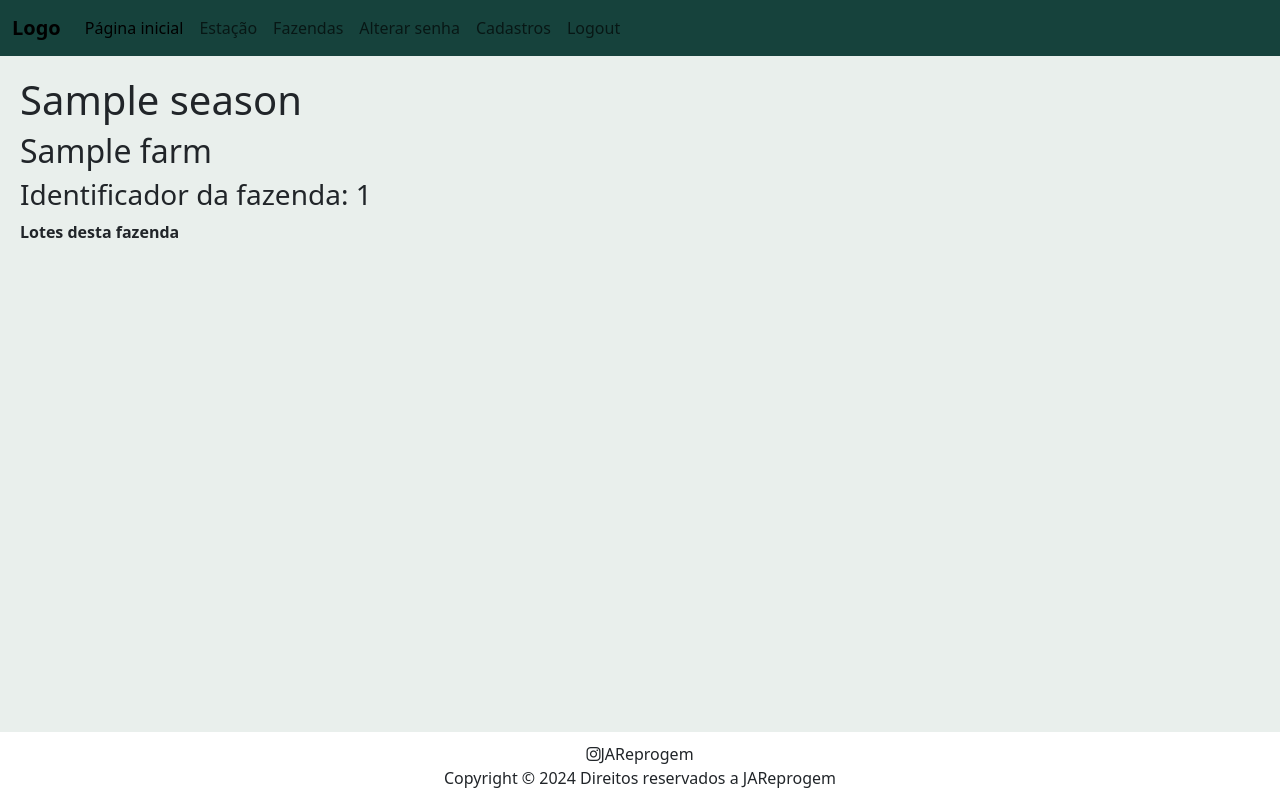
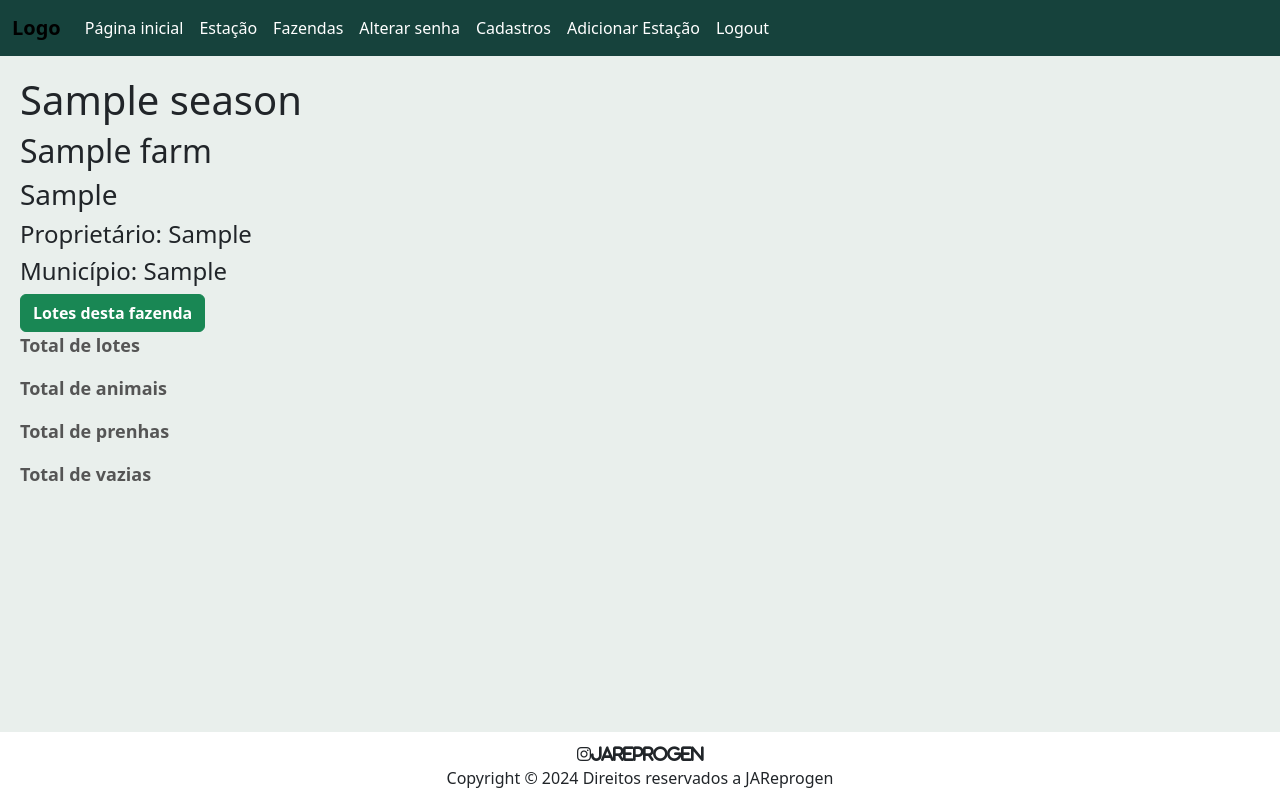
Before and after one commit to JoaoPedroTS/projetoGamma, a Django app: page /farm/1/season/1 in a window 1280 px wide. Run offline with Django 5.2, Linux system fonts and the light colour scheme; a user stored in the database is signed in; tables that the repository leaves empty hold one stand-in row (values such as "Sample post"); some libraries are stand-ins or nearby versions.

Commit message:
feat: add season creation functionality and style adjustments
- Implemented the season creation feature accessible only to superusers.
- Added conditional navbar link for season creation, visible to superusers.
- Refined styling across pages to improve UI consistency and user experience.
- Added error handling for season form validation, especially for farms selection.

```diff
--- a/src/batch/templates/batch/batch-index.html
+++ b/src/batch/templates/batch/batch-index.html
@@ -8,7 +8,7 @@
 </head>
 <body>
     {% block body %}
-        <h3> Identificador da fazenda: {{ farm.id }} -- Identificador da {{ season.season_name }} -- {{ season.id }} </h3>
+        <h3> Fazenda: {{ farm.farm_name }}  {{ farm.farm_acronym }} -- Estação: {{ season.season_name }} </h3>
         {% if batch_list %}
             <!-- Search bar -->
             <div class="row">
--- a/src/farm/templates/farm/base.html
+++ b/src/farm/templates/farm/base.html
@@ -50,18 +50,21 @@
           </button>
           <div class="collapse navbar-collapse" id="navbarNavAltMarkup">
             <div class="navbar-nav">
-              <a class="nav-link active" aria-current="page" href="/">Página inicial</a>
+              <a class="nav-link active text-white" aria-current="page" href="/">Página inicial</a>
               {% if user.is_authenticated %}
-                <a class="nav-link" href="{% url 'season_index' %}">Estação</a>
-                <a class="nav-link" href="{% url 'farm_index' %}">Fazendas</a>
-                <a class="nav-link" href="{% url 'password_change' %}">Alterar senha</a>
-                <a class="nav-link" href="{% url 'registrations' %}">Cadastros</a>
+                <a class="nav-link text-white" href="{% url 'season_index' %}">Estação</a>
+                <a class="nav-link text-white" href="{% url 'farm_index' %}">Fazendas</a>
+                <a class="nav-link text-white" href="{% url 'password_change' %}">Alterar senha</a>
+                <a class="nav-link text-white" href="{% url 'registrations' %}">Cadastros</a>
+                {% if user.is_superuser %}
+                  <a class="nav-link text-white" href="{% url 'add_season' %}">Adicionar Estação</a>
+                {% endif %}
                 <form method="POST" action="{% url 'logout' %}">
                   {% csrf_token %}
-                  <button class="nav-link" type="submit">Logout</button>
+                  <button class="nav-link text-white" type="submit">Logout</button>
                 </form>
               {% else %}
-                <a class="nav-link" href="{% url 'login' %}">Login</a>
+                <a class="nav-link text-white" href="{% url 'login' %}">Login</a>
               {% endif %}
             </div>
           </div>
@@ -76,8 +79,8 @@
     <footer class="sticky-footer bg-white">
       <div class="container my-auto">
           <div class="copyright text-center my-auto">
-            <i class="fa-brands fa-instagram"></i>JAReprogem<br>
-            <span>Copyright &copy; 2024 Direitos reservados a JAReprogem</span>
+            <i class="fa-brands fa-instagram"><a href="https://www.instagram.com/jareprogen/">JAReprogen</a></i><br>
+            <span>Copyright &copy; 2024 Direitos reservados a JAReprogen</span>
           </div>
       </div>
   </footer>
--- a/src/farm/templates/farm/detail.html
+++ b/src/farm/templates/farm/detail.html
@@ -13,8 +13,17 @@
                 <h1>{{ season.season_name }}</h1>
 
                 <h2>{{ farm.farm_name }}</h2>
-                <h3> Identificador da fazenda: {{ farm.id }}</h3>
-                <a href="{% url 'batch_index' farm.id season.id %}">Lotes desta fazenda</a>
+                <h3>{{ farm.farm_acronym }}</h3>
+                <h4> Proprietário: {{ farm.farm_owner }} </h4>
+                <h4> Município: {{ farm.farm_location }} </h4>
+                <button class="btn btn-success">
+                    <a href="{% url 'batch_index' farm.id season.id %}">Lotes desta fazenda</a>
+                </button>
+
+                <p>Total de lotes</p>
+                <p>Total de animais</p>
+                <p>Total de prenhas</p>
+                <p>Total de vazias</p>
             </div>
         {% else %}
             <h1>detalhes da fazenda</h1>
--- a/src/season/urls.py
+++ b/src/season/urls.py
@@ -20,4 +20,5 @@ from django.urls import path
 urlpatterns = [
     path("", views.season_index, name="season_index"),
     path("<int:season_id>", views.season_detail, name="season_detail"),
+    path("add_season/", views.add_season, name="add_season"),
 ]
```
Also changed, not shown: src/season/forms.py (added, +47 -0 lines), src/season/templates/season/add-season.html (added, +44 -0 lines), src/season/views.py (+30 -2 lines).
